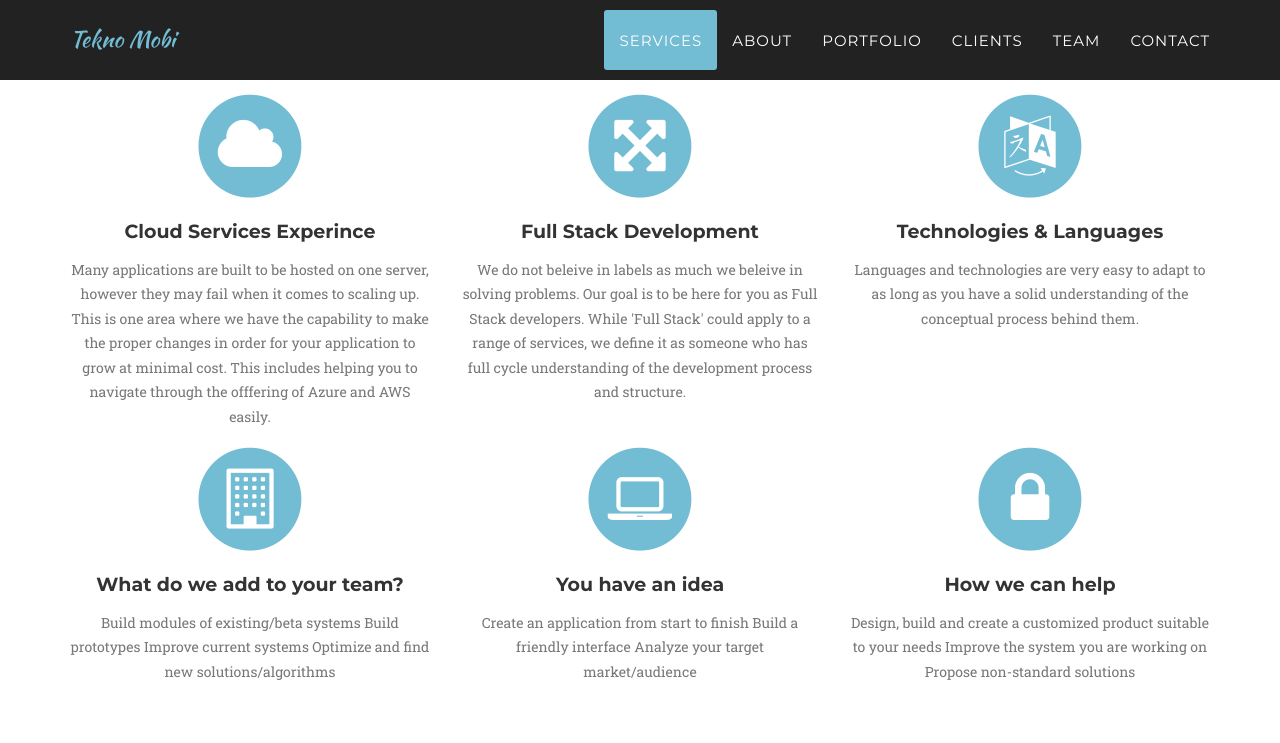
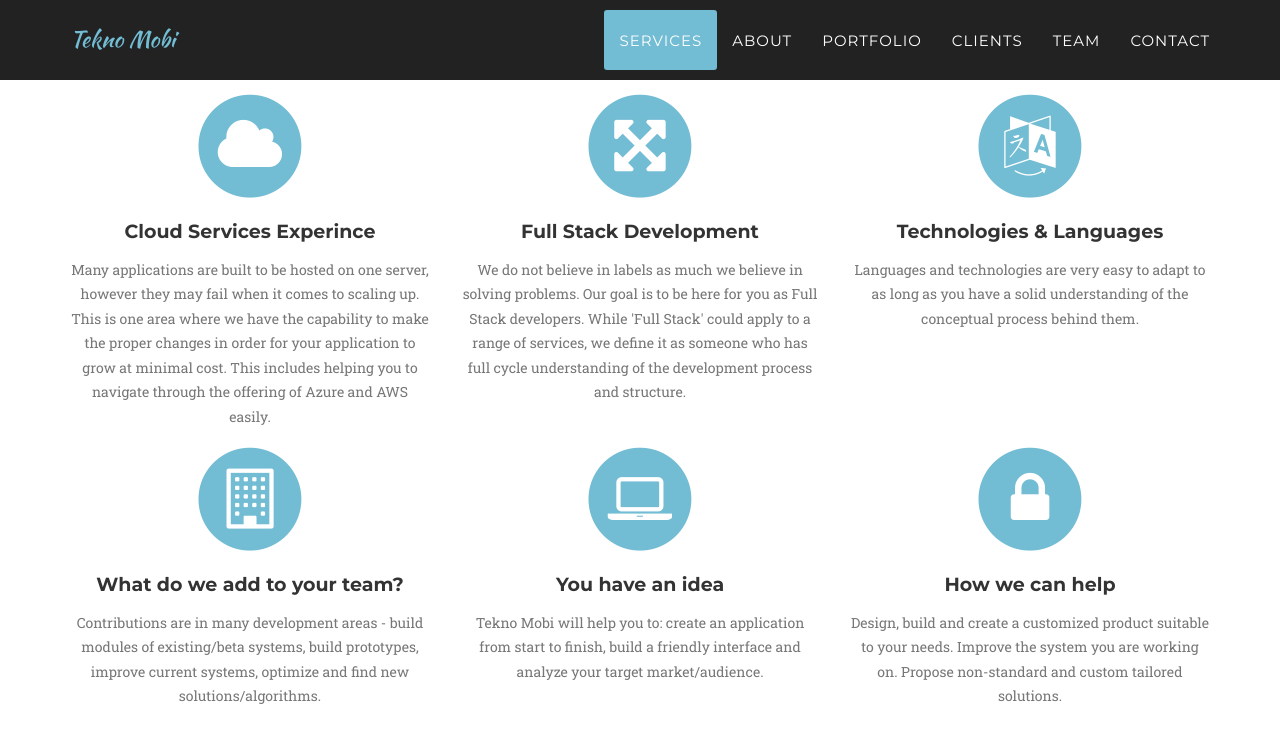
Before and after one commit to lnyousif/teknomobi, a Jekyll site: the page built from index.html, in a window 1280 px wide and 900 px high, scrolled down 996 px. Shown: the top 743 px of the window. Built offline with Jekyll 4.4.1, drawn with Linux system fonts in a browser that asks for light colours; some web fonts are replaced.

Commit message:
Update services.html

```diff
--- a/_includes/services.html
+++ b/_includes/services.html
@@ -14,7 +14,7 @@
                         <i class="fa fa-cloud fa-stack-1x fa-inverse"></i>
                     </span>
                     <h4 class="service-heading">Cloud Services Experince</h4>
-                    <p class="text-muted">Many applications are built to be hosted on one server, however they may fail when it comes to scaling up. This is one area where we have the capability to make the proper changes in order for your application to grow at minimal cost. This includes helping you to navigate through the offfering of Azure and AWS easily.</p>
+                    <p class="text-muted">Many applications are built to be hosted on one server, however they may fail when it comes to scaling up. This is one area where we have the capability to make the proper changes in order for your application to grow at minimal cost. This includes helping you to navigate through the offering of Azure and AWS easily.</p>
                 </div>
                 <div class="col-md-4">
                     <span class="fa-stack fa-4x">
@@ -22,7 +22,7 @@
                         <i class="fa fa-arrows-alt fa-stack-1x fa-inverse"></i>
                     </span>
                     <h4 class="service-heading">Full Stack Development</h4>
-                    <p class="text-muted">We do not beleive in labels as much we beleive in solving problems. Our goal is to be here for you as Full Stack developers. While 'Full Stack' could apply to a range of services, we define it as someone who has full cycle understanding of the development process and structure.</p>
+                    <p class="text-muted">We do not believe in labels as much we believe in solving problems. Our goal is to be here for you as Full Stack developers. While 'Full Stack' could apply to a range of services, we define it as someone who has full cycle understanding of the development process and structure.</p>
                 </div>
                 <div class="col-md-4">
                     <span class="fa-stack fa-4x">
@@ -40,10 +40,7 @@
                         <i class="fa fa-building-o fa-stack-1x fa-inverse"></i>
                     </span>
                     <h4 class="service-heading">What do we add to your team?</h4>
-                    <p class="text-muted">Build modules of existing/beta systems
-                    Build prototypes
-                    Improve current systems
-                    Optimize and find new solutions/algorithms</p>
+                    <p class="text-muted">Contributions are in many development areas - build modules of existing/beta systems, build prototypes, improve current systems, optimize and find new solutions/algorithms.</p>
                 </div>
                 <div class="col-md-4">
                     <span class="fa-stack fa-4x">
@@ -51,9 +48,7 @@
                         <i class="fa fa-laptop fa-stack-1x fa-inverse"></i>
                     </span>
                     <h4 class="service-heading">You have an idea</h4>
-                    <p class="text-muted">Create an application from start to finish
-                    Build a friendly interface
-                    Analyze your target market/audience</p>
+                    <p class="text-muted">Tekno Mobi will help you to: create an application from start to finish, build a friendly interface and analyze your target market/audience.</p>
                 </div>
                 <div class="col-md-4">
                     <span class="fa-stack fa-4x">
@@ -61,9 +56,7 @@
                         <i class="fa fa-lock fa-stack-1x fa-inverse"></i>
                     </span>
                     <h4 class="service-heading">How we can help</h4>
-                    <p class="text-muted">Design, build and create a customized product suitable to your needs
-                    Improve the system you are working on
-                    Propose non-standard solutions</p>
+                    <p class="text-muted">Design, build and create a customized product suitable to your needs. Improve the system you are working on. Propose non-standard and custom tailored solutions.</p>
                 </div>
             </div>
         </div>
```
